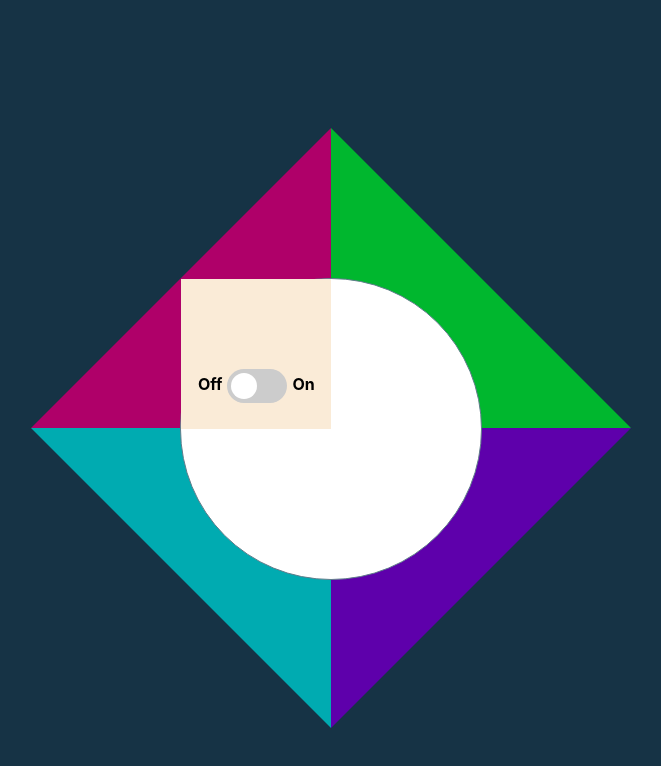
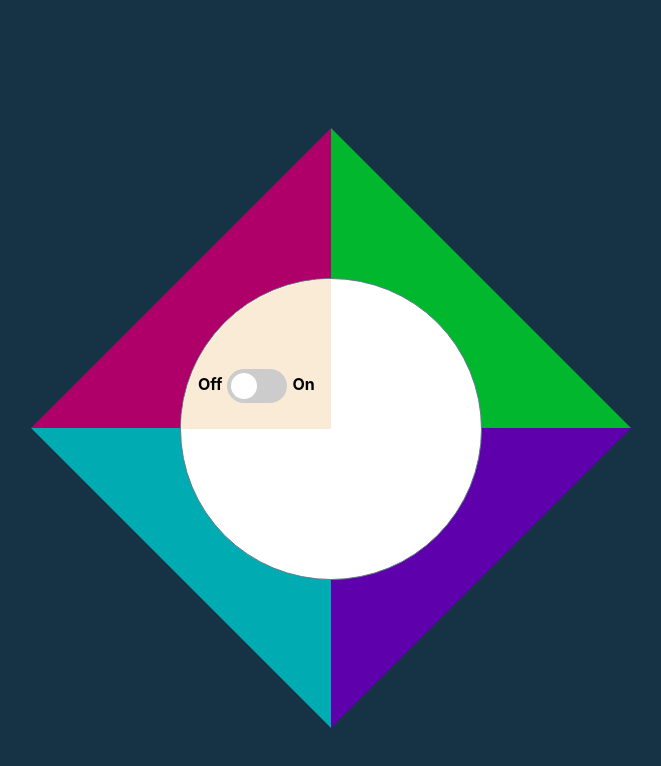
Before and after one commit to AmitP88/Simon-Game-React-Redux, a React (Create React App) app: page / in a window 1280 px wide. Shown: the top 766 px of the page, without its empty margins (309-970 px from the left). Built offline with nearby package versions, Linux system fonts and the light colour scheme.

Commit message:
added border-radius to OnOffSwitch-Container to fit the Controls component shape

```diff
--- a/src/App.css
+++ b/src/App.css
@@ -144,6 +144,7 @@ input:checked + .slider:before {
   height: 150px;
   width: 150px;
   background-color: antiquewhite;
+  border-radius: 108% 0 0 0;
 }
 
 .Off-label, .On-label {
```
